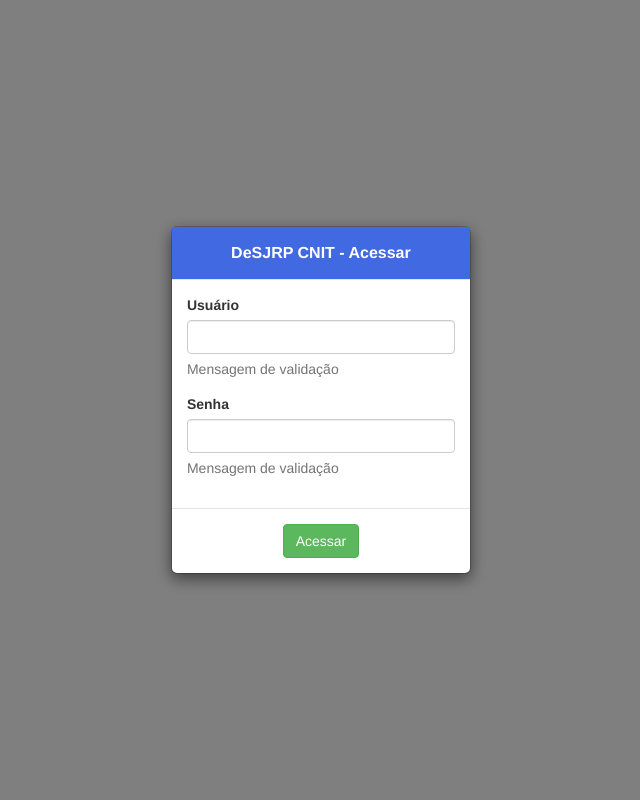
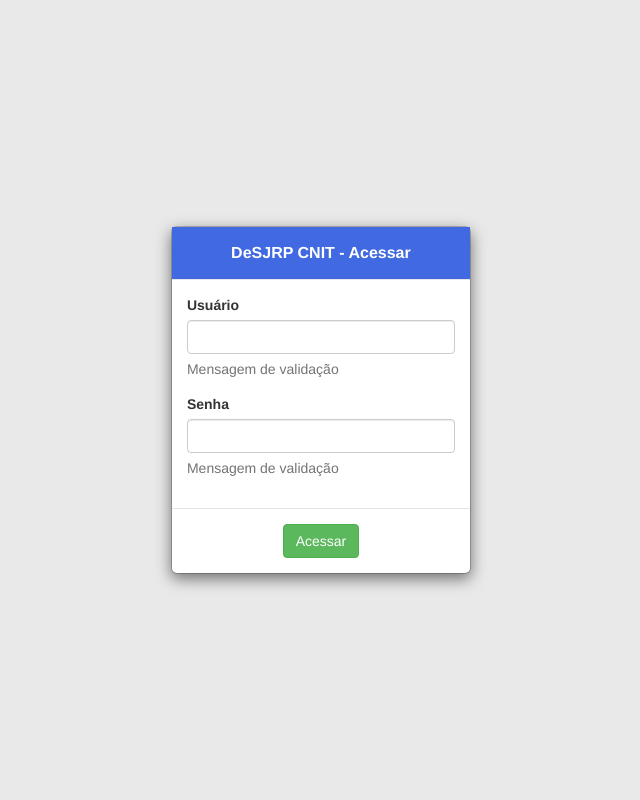
Before and after one commit to JoseEface/CNIT, a PHP site: page /login.php in a window 1280 px wide. Shown: the whole page, without its empty margins (319-959 px from the left). Run offline with PHP 8.4, Linux system fonts and the light colour scheme.

Commit message:
Alterações em login.php

```diff
--- a/login.php
+++ b/login.php
@@ -76,6 +76,10 @@
   vertical-align: middle;
 }
 
+.modal-backdrop {
+   background-color: lightgray;
+}
+
     </style>
 
 
```
